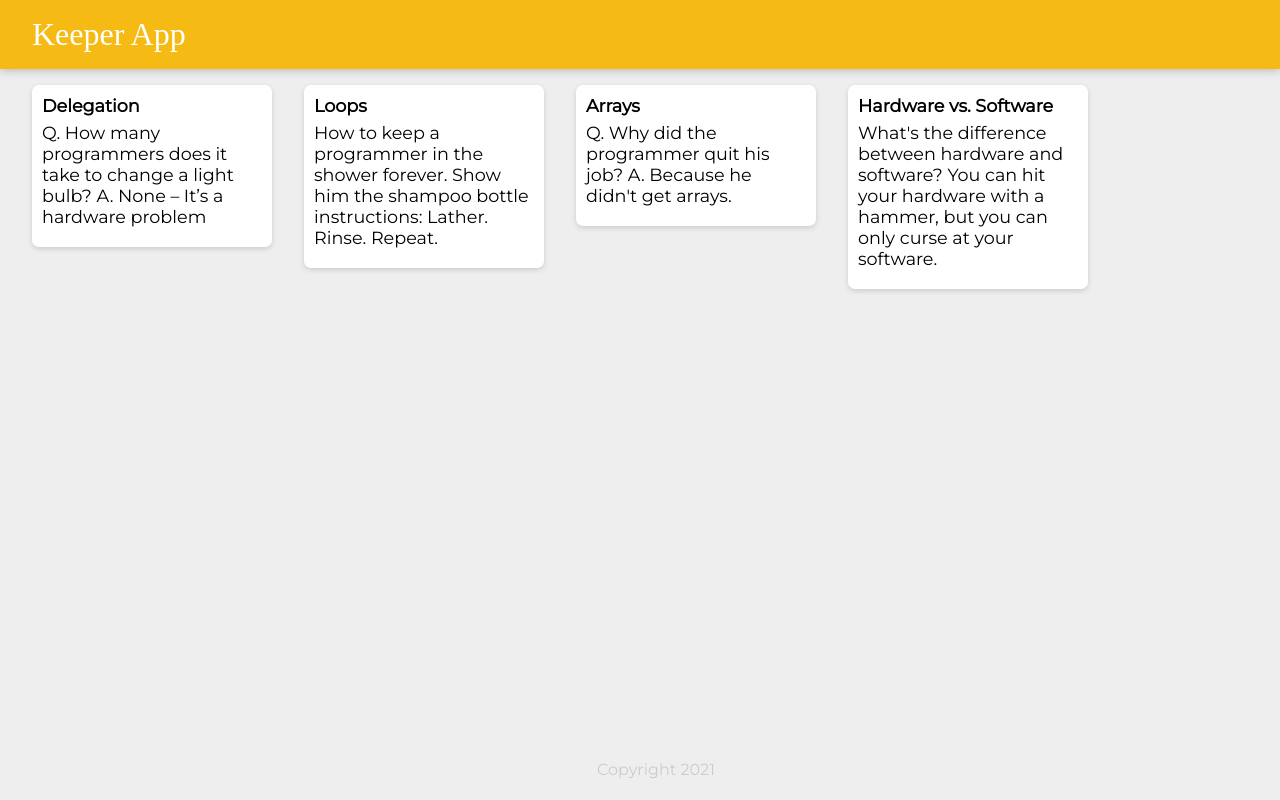
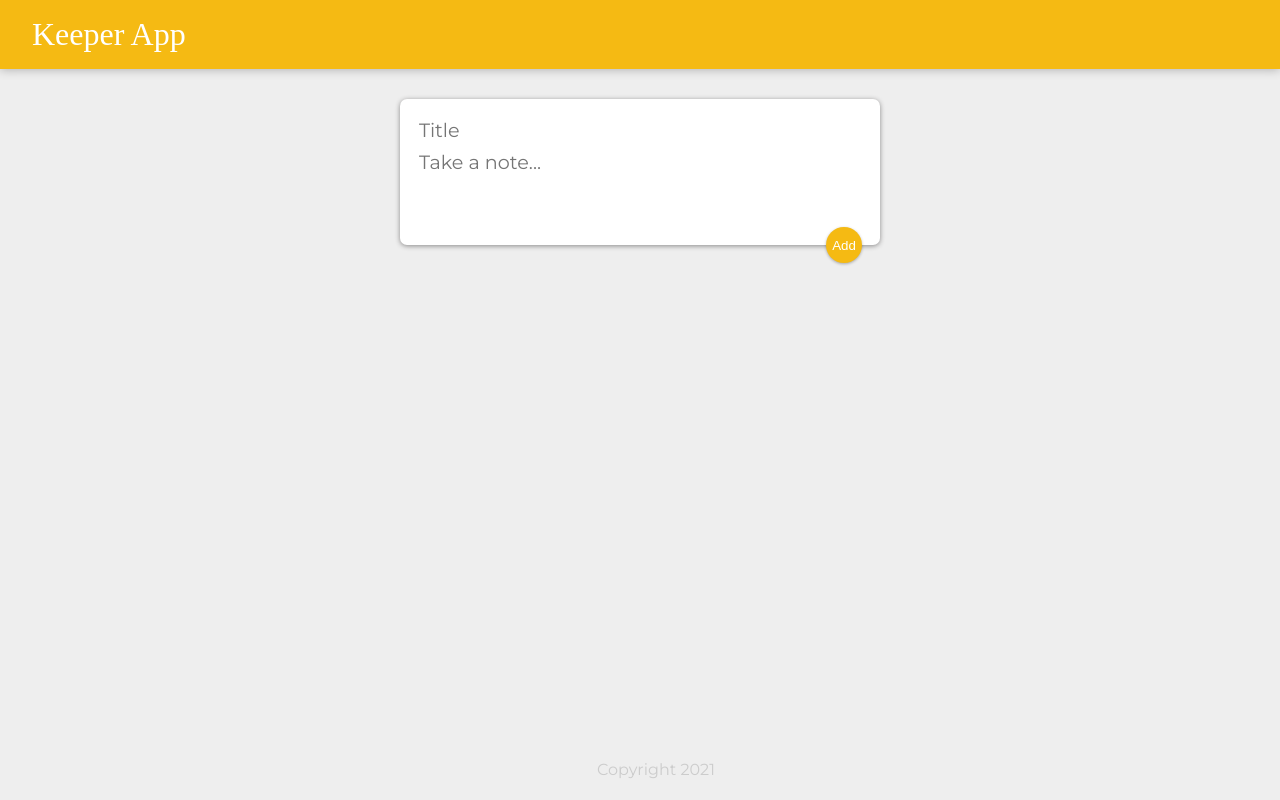
Before and after one commit to dtiern5/note-keeper, a React (Create React App) app: page / in a window 1280 px wide. Built offline with nearby package versions, Linux system fonts and the light colour scheme; a web font is replaced by a local one.

Commit message:
can now add multiple notes

```diff
--- a/public/styles.css
+++ b/public/styles.css
@@ -70,6 +70,7 @@ footer p {
   height: 36px;
   cursor: pointer;
   outline: none;
+  background-color:transparent;
 }
 
 form {
--- a/src/components/App.jsx
+++ b/src/components/App.jsx
@@ -2,13 +2,38 @@ import React from "react";
 import Header from "./Header";
 import Footer from "./Footer";
 import Note from "./Note";
-import notes from "../notes";
+import CreateArea from "./CreateArea";
 
 function App() {
+
+    let [notes, setNotes] = React.useState([]);
+
+    function addNote(newNote) {
+        setNotes(prevNotes => {
+            return [...prevNotes, newNote];
+        })
+    }
+
+    function deleteNote(id) {
+        setNotes(prevNotes => {
+            return prevNotes.filter((noteItem, index) => {
+                return index !== id;
+            })
+        })
+    }
+
     return (
         <div>
             <Header />
-            {notes.map(n => (<Note key={n.id} title={n.title} content={n.content}/>))}
+            <CreateArea onAdd={addNote} />
+            {notes.map((noteItem, index) => (
+                <Note
+                    key={index}
+                    id={index}
+                    title={noteItem.title}
+                    content={noteItem.content}
+                    onDelete={deleteNote}
+                />))}
             <Footer />
         </div>
     )
--- /dev/null
+++ b/src/components/CreateArea.jsx
@@ -0,0 +1,42 @@
+import React from "react";
+import Note from "./Note";
+
+function CreateArea(props) {
+
+  const [note, setNote] = React.useState({
+    title: "",
+    content: ""
+  })
+
+  function handleChange(event) {
+    const { name, value } = event.target;
+
+    setNote((prev) => {
+      return {
+        ...prev,
+        [name]: value
+      }
+    })
+  }
+
+  function submitNote(event) {
+    props.onAdd(note);
+    setNote({
+        title: "",
+        content: ""
+    })
+    event.preventDefault();
+  }
+
+  return (
+    <div>
+      <form>
+        <input onChange={handleChange} name="title" placeholder="Title" value={note.title} />
+        <textarea onChange={handleChange} name="content" placeholder="Take a note..." rows="3" value={note.content} />
+        <button onClick={submitNote}>Add</button>
+      </form>
+    </div>
+  )
+}
+
+export default CreateArea;
--- a/src/components/Note.jsx
+++ b/src/components/Note.jsx
@@ -1,16 +1,18 @@
 import React from "react";
 
 function Note(props) {
-    return (
-        <div className="note">
-            <h1>
-                {props.title}
-            </h1>
-            <p>
-                {props.content}
-            </p>
-        </div>
-    )
+
+  function handleClick() {
+    props.onDelete(props.id)
+  }
+
+  return (
+    <div className="note">
+      <h1>{props.title}</h1>
+      <p>{props.content}</p>
+      <button onClick={handleClick}>DELETE</button>
+    </div>
+  );
 }
 
 export default Note;
--- a/src/notes.js
+++ /dev/null
@@ -1,28 +0,0 @@
-const notes = [
-    {
-      key: 1,
-      title: "Delegation",
-      content:
-        "Q. How many programmers does it take to change a light bulb? A. None – It’s a hardware problem"
-    },
-    {
-      key: 2,
-      title: "Loops",
-      content:
-        "How to keep a programmer in the shower forever. Show him the shampoo bottle instructions: Lather. Rinse. Repeat."
-    },
-    {
-      key: 3,
-      title: "Arrays",
-      content:
-        "Q. Why did the programmer quit his job? A. Because he didn't get arrays."
-    },
-    {
-      key: 4,
-      title: "Hardware vs. Software",
-      content:
-        "What's the difference between hardware and software? You can hit your hardware with a hammer, but you can only curse at your software."
-    }
-  ];
-
-  export default notes;
```
